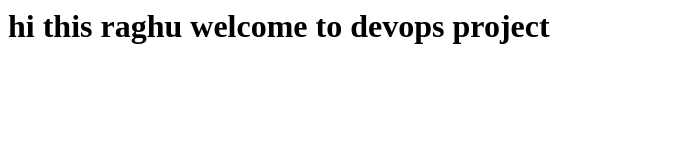
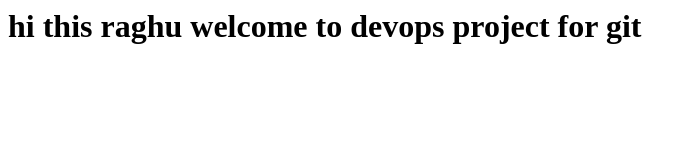
Before and after one commit to rag0312/project1, a plain HTML site: page index.html in a window 1280 px wide. Shown: the whole page, without its empty margins (0-697 px from the left). Drawn offline with Linux system fonts and the light colour scheme.

Commit message:
modifide

```diff
--- a/index.html
+++ b/index.html
@@ -1,5 +1,5 @@
 <html>
 	<h1>
-		hi this raghu welcome to devops project
+		hi this raghu welcome to devops project for git
 	</h1>
 </html>
```
